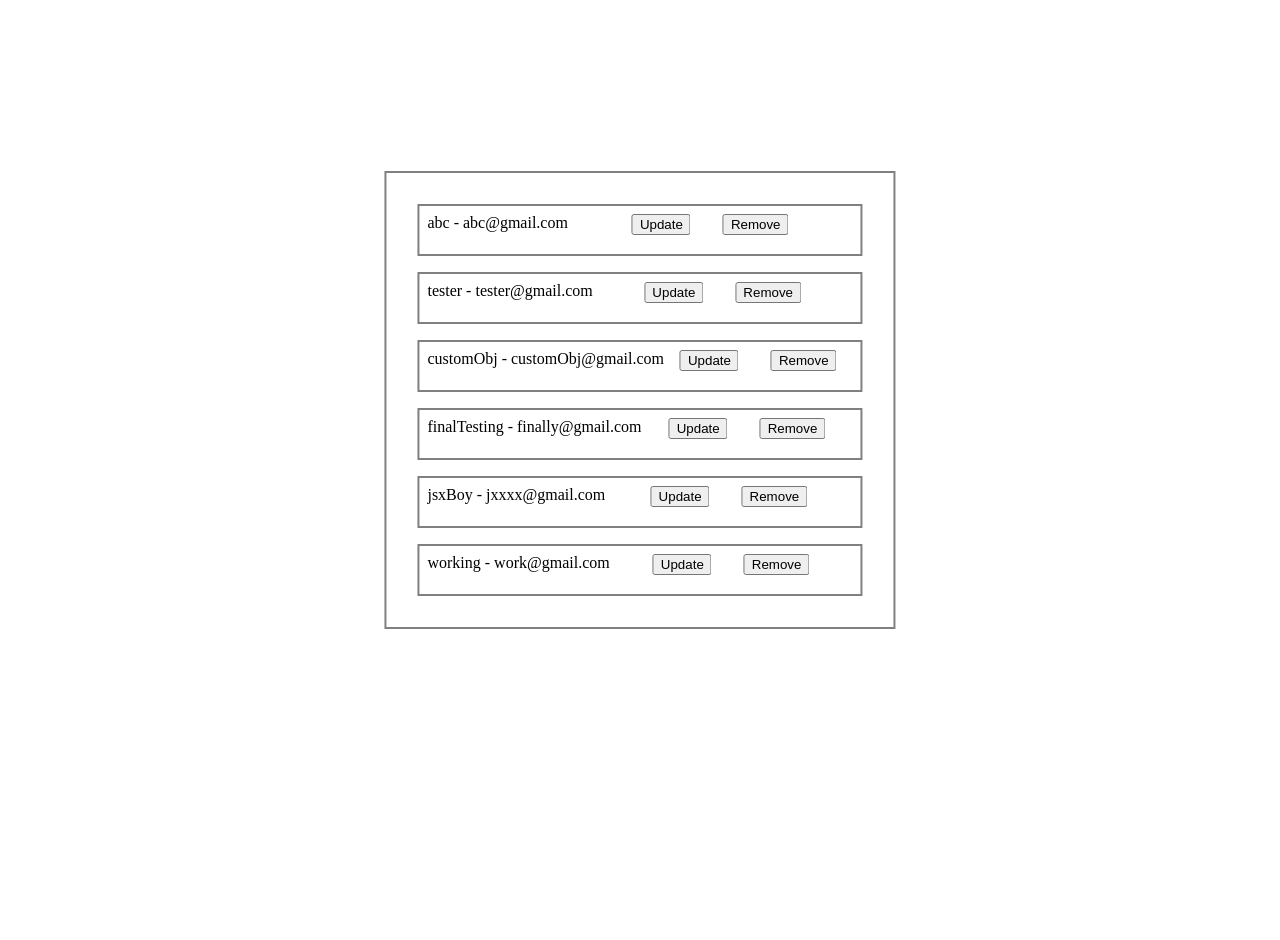
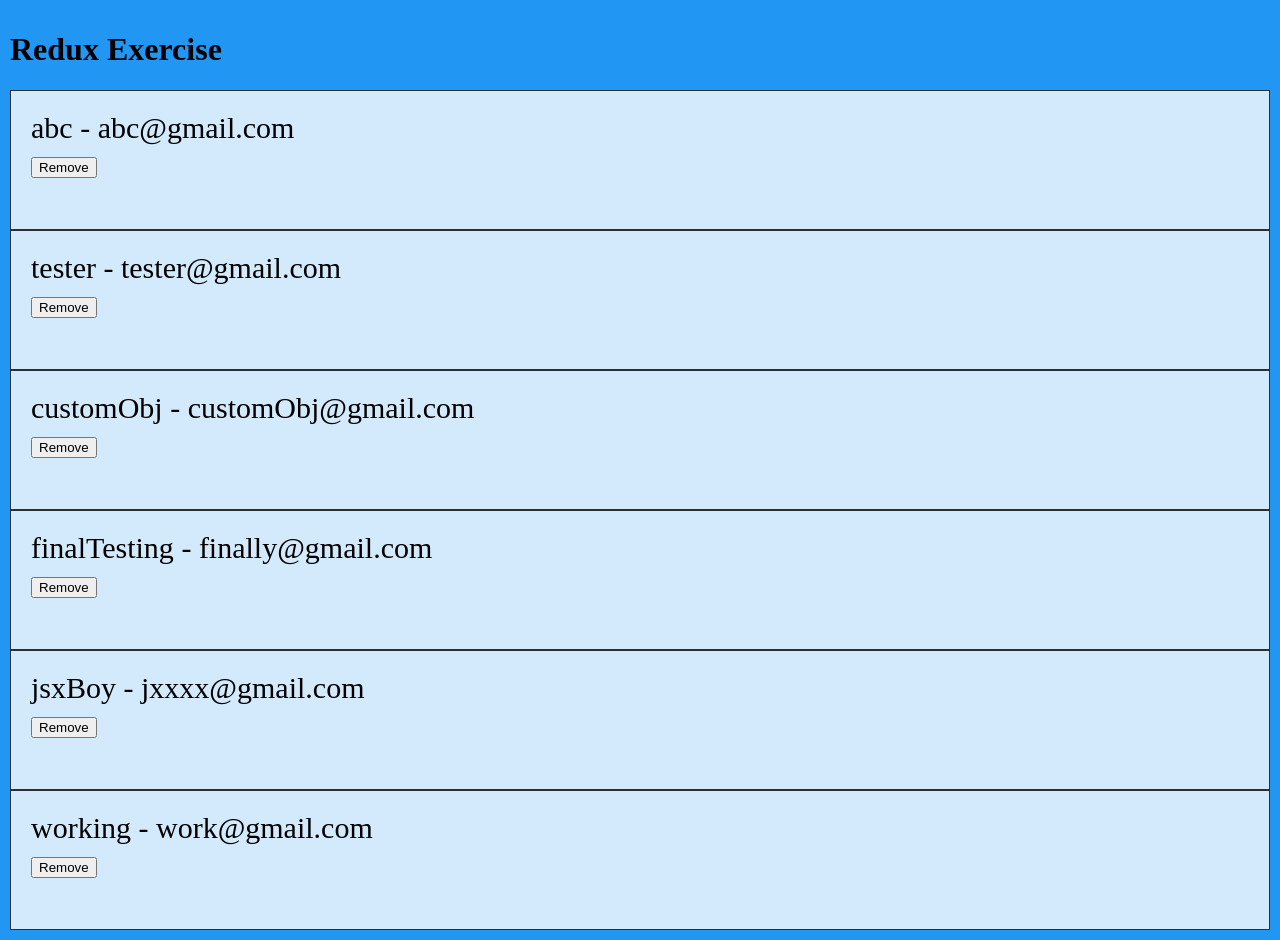
Before and after one commit to aprakash97/js-auth-tests, a React (Vite) app: page / in a window 1280 px wide. Before the commit the page ends 800 px from the top, so only its background shows below. Built offline with nearby package versions, Linux system fonts and the light colour scheme.

Commit message:
css grid plain style

```diff
--- a/src/components/User.jsx
+++ b/src/components/User.jsx
@@ -9,16 +9,14 @@ const User = ({ userID, name, email, remove = () => {} }) => {
   };
 
   return (
-    <div className="child">
+    <div className="grid-item">
       <div>
         {name} - {email}
       </div>
 
       <div>
         {/* <button onClick={update}>Update</button> */}
-        <button className="btn" onClick={handleClick}>
-          Update
-        </button>
+
         <button className="btn" onClick={remove}>
           Remove
         </button>
--- a/src/components/UserList.jsx
+++ b/src/components/UserList.jsx
@@ -3,11 +3,13 @@ import { UserContainer } from "../containers/UserContainer";
 
 export const UserList = ({ users }) => {
   return (
-    <div className="main">
-      {users.map((user) => (
-        <UserContainer {...user} key={user.userID} />
-      ))}
+    <div className="grid-container">
+      <h1>Redux Exercise</h1>
+      {users && users.length > 0 ? (
+        users.map((user) => <UserContainer {...user} key={user.userID} />)
+      ) : (
+        <h1 className="no-users">No users </h1>
+      )}
     </div>
-
   );
 };
--- a/src/style.css
+++ b/src/style.css
@@ -4,7 +4,7 @@ body {
   box-sizing: border-box;
 }
 
-.main {
+/* .main {
   border: 2px solid gray;
   padding: 15px;
   position: absolute;
@@ -25,4 +25,24 @@ body {
 
 .btn {
   margin: 0 2vh;
+} */
+
+.grid-container {
+  display: grid;
+  grid-template-columns: auto;
+  background-color: #2196f3;
+  padding: 10px;
 }
+.grid-item {
+  background-color: rgba(255, 255, 255, 0.8);
+  border: 1px solid rgba(0, 0, 0, 0.8);
+  padding: 20px;
+  font-size: 30px;
+  text-align: left;
+}
+
+.no-users {
+  color: #9d2828;
+  background-color: azure;
+  text-align: center;
+}
```
